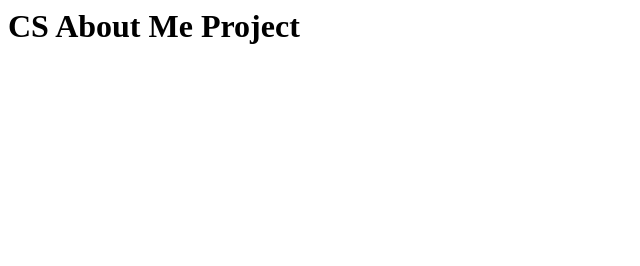
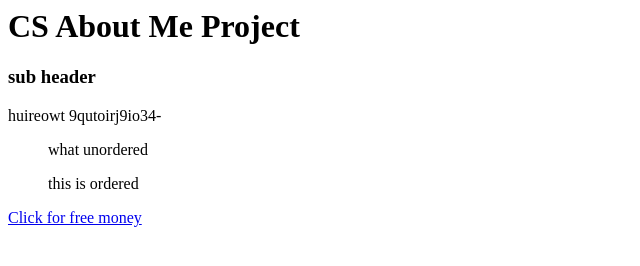
Before and after one commit to staten-island-tech/intro-to-html-Jonathnan9, a plain HTML site: page index.html in a window 1280 px wide. Shown: the whole page, without its empty margins (0-640 px from the left). Drawn offline with Linux system fonts and the light colour scheme.

Commit message:
RAEDU#WEI

```diff
--- a/index.html
+++ b/index.html
@@ -1,10 +1,26 @@
 <html lang="en">
-<head>
-    <meta charset="UTF-8">
-    <meta name="viewport" content="width=device-width, initial-scale=1.0">
+  <head>
+    <meta charset="UTF-8" />
+    <meta name="viewport" content="width=device-width, initial-scale=1.0" />
     <title>About Me Project</title>
-</head>
-<body>
+  </head>
+  <body>
     <h1>CS About Me Project</h1>
-</body>
+    <h3>sub header</h3>
+
+    <p>huireowt 9qutoirj9io34-</p>
+
+    <ul>
+      <l>what</l>
+      <l>unordered</l>
+    </ul>
+
+    <ol>
+      <l>this</l>
+      <l>is</l>
+      <l>ordered</l>
+    </ol>
+
+    <a href="https://.com">Click for free money</a>
+  </body>
 </html>
```
